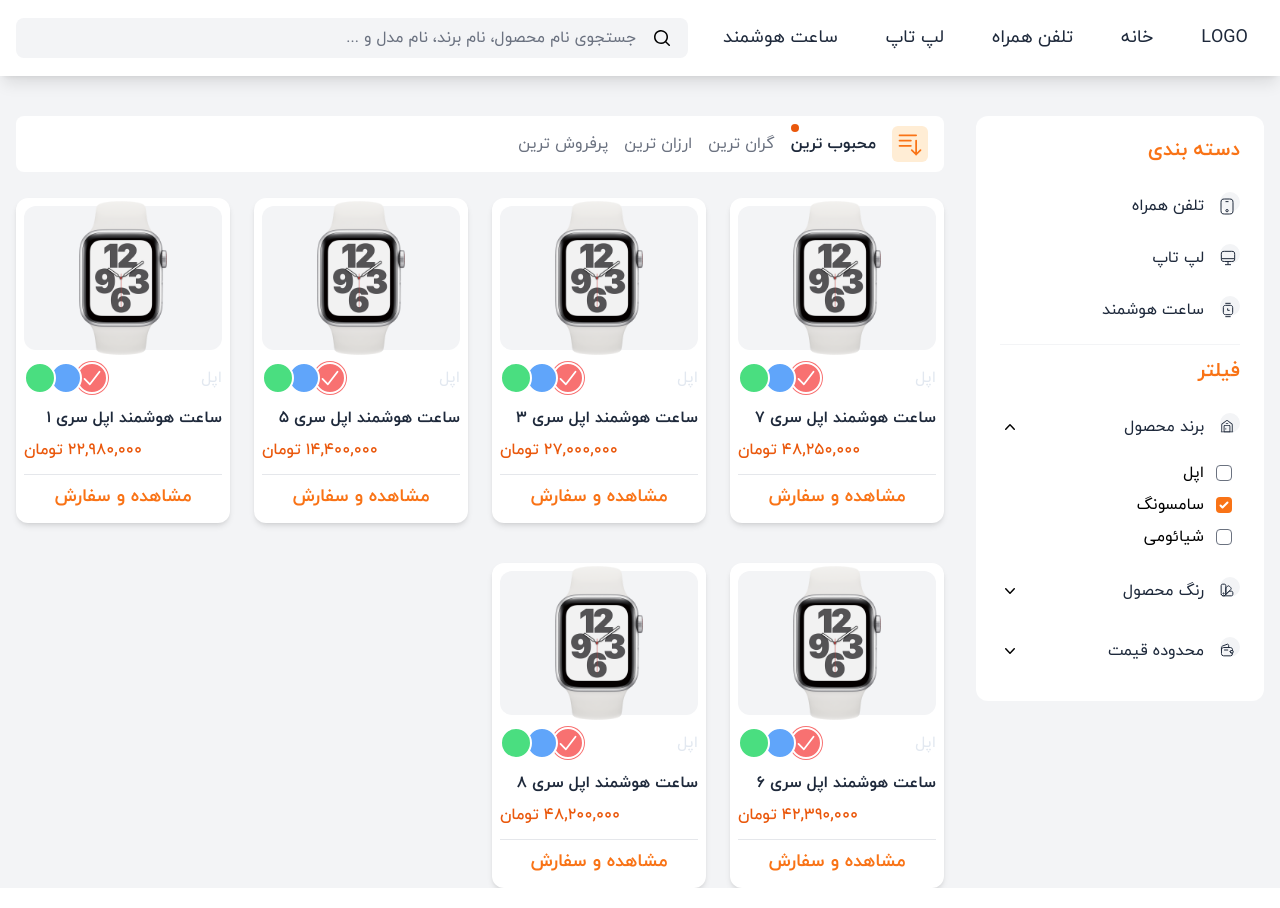
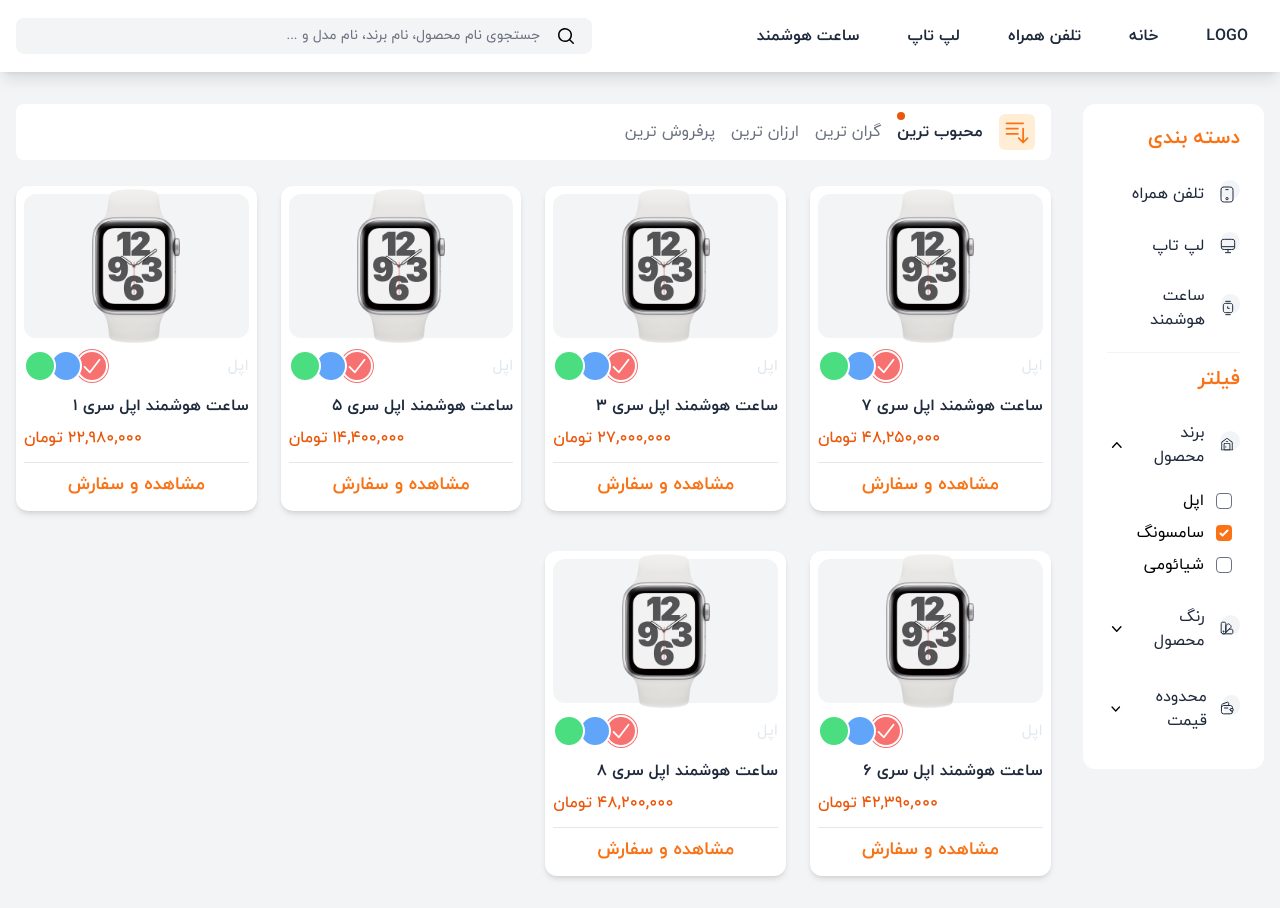
Before and after one commit to M-rezayi853/Digitize-app, a Next.js app: page / in a window 1280 px wide. Built offline with nearby package versions, Linux system fonts and the light colour scheme.

Commit message:
fix container and styles

```diff
--- a/components/desktop/NavbarTop.tsx
+++ b/components/desktop/NavbarTop.tsx
@@ -5,8 +5,9 @@
 
 const NavbarTop: FC<Props> = (): JSX.Element => {
   return (
-    <nav className='bg-white py-4 shadow-lg sticky z-10 top-0 flex items-center justify-between px-4'>
-      <ul className='flex items-center gap-x-4 text-slate-800 text-lg'>
+    <nav className='hidden md:block bg-white py-4 shadow-lg sticky z-10 top-0'>
+      <div className='2xl:container mx-auto 2xl:max-w-screen-2xl flex items-center justify-between px-4'>
+        <ul className='flex items-center md:gap-x-0 lg:gap-x-4 text-slate-800 md:text-md font-semibold'>
           <li>
             <Link
               className='block px-4 py-2 hover:bg-gray-100 rounded-md transition-all duration-500'
@@ -50,7 +51,7 @@
         </ul>
 
         {/* search bar */}
-      <div className='flex-1 max-w-2xl'>
+        <div className='flex-1 max-w-xl mr-4'>
           <div className='bg-gray-100 rounded-lg flex items-center'>
             <span className='px-4'>
               <svg
@@ -67,10 +68,11 @@
               </svg>
             </span>
             <input
-            className='focus:outline-none focus:ring-0 bg-transparent w-full border-none px-0 text-slate-800'
+              className='focus:outline-none focus:ring-0 bg-transparent w-full border-none px-0 text-slate-800 md:text-sm lg:text-sm'
               type='text'
               placeholder='جستجوی نام محصول، نام برند، نام مدل و ...'
             />
+          </div>
         </div>
       </div>
     </nav>
--- a/pages/_document.tsx
+++ b/pages/_document.tsx
@@ -4,7 +4,7 @@
   return (
     <Html lang='fa' dir='rtl'>
       <Head />
-      <body>
+      <body className='bg-gray-100'>
         <Main />
         <NextScript />
       </body>
--- a/pages/index.tsx
+++ b/pages/index.tsx
@@ -18,23 +18,23 @@
       </Head>
 
       <NavbarTop />
-      <main className='bg-gray-100 pt-10 px-4'>
+      <main className='2xl:container mx-auto 2xl:max-w-screen-2xl my-8 px-4'>
         <Navbar />
         <FilterSortbar />
 
         <div className='grid grid-cols-12 md:grid-rows-[50px_minmax(500px,_1fr)] md:gap-8'>
           {/* sidebar */}
-          <div className='hidden md:block col-span-4 lg:col-span-3 row-span-2'>
+          <div className='hidden md:block col-span-4 lg:col-span-3 xl:col-span-2 row-span-2'>
             <Sidebar />
           </div>
 
           {/* sort section */}
-          <div className='hidden md:block col-span-8  lg:col-span-9'>
+          <div className='hidden md:block col-span-8  lg:col-span-9 xl:col-span-10'>
             <Sort />
           </div>
 
           {/* product section */}
-          <div className='col-span-12 md:col-span-8 lg:col-span-9'>
+          <div className='col-span-12 md:col-span-8 lg:col-span-9 xl:col-span-10'>
             <Products />
           </div>
         </div>
```
Lines whose indentation alone changed are shown as unchanged.
